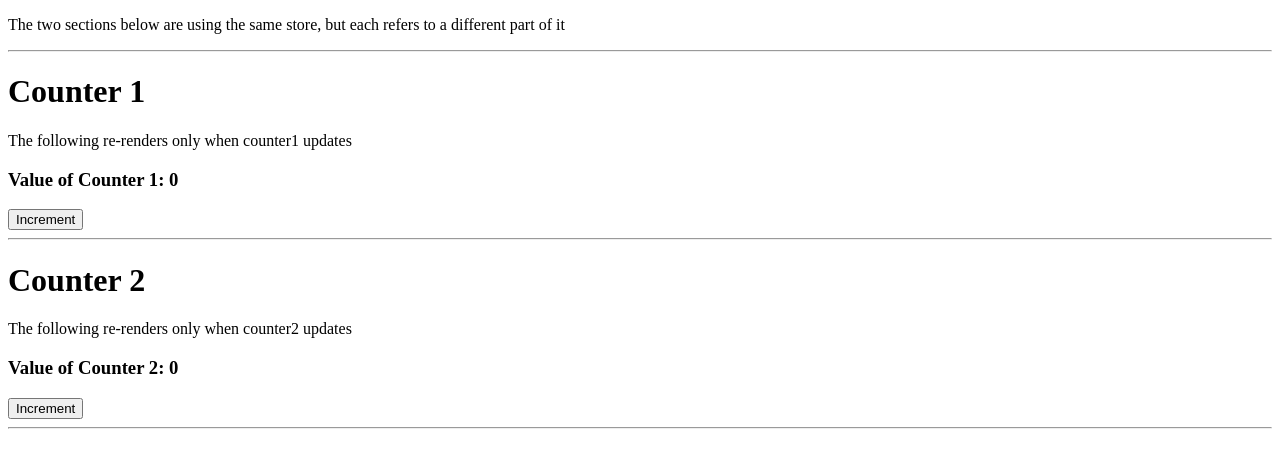
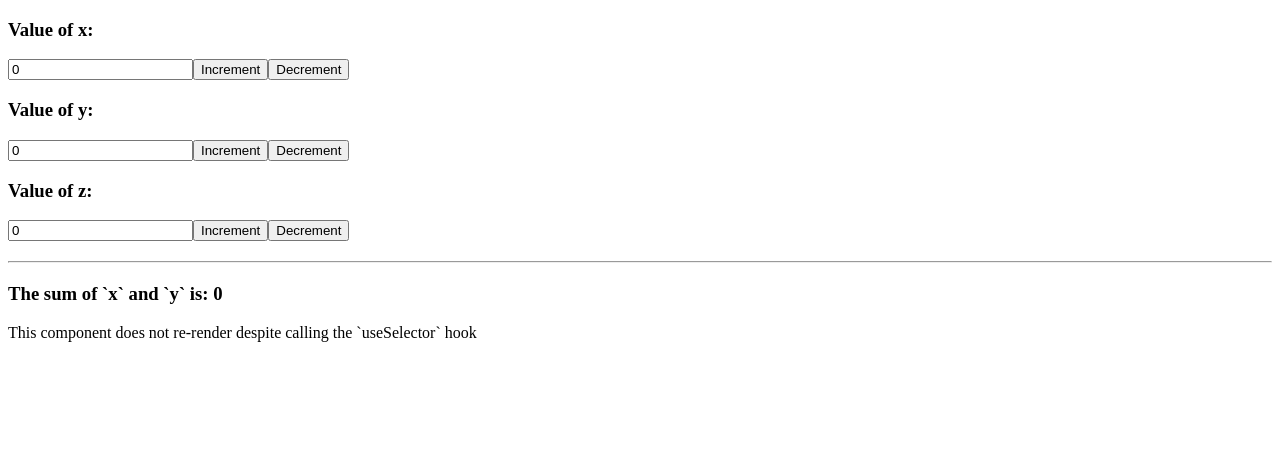
Before and after one commit to ghamadi/react-nimble-store, a React (Vite) app: page / in a window 1280 px wide. Shown: the top 468 px of the page. Built offline with nearby package versions, Linux system fonts and the light colour scheme.

Commit message:
Update main example and add README

```diff
--- a/src/App.tsx
+++ b/src/App.tsx
@@ -1,64 +1,71 @@
-import { useCallback } from 'react';
+import { ChangeEvent } from 'react';
 import { createStore } from '~/lib/create-store';
-import { useDispatch, useSelector } from '~/lib/hooks';
+import { useSelector, useDispatch } from '~/lib/hooks';
 
-interface IGlobalStore {
-  counter1: number;
-  counter2: number;
+interface Values {
+  x: number;
+  y: number;
+  z: number;
 }
 
-const CounterLabel: Record<keyof IGlobalStore, string> = {
-  counter1: 'Counter 1',
-  counter2: 'Counter 2'
-};
+const ValuesStore = createStore<Values>({ x: 0, y: 0, z: 0 });
 
-const GlobalStore = createStore({ counter1: 0, counter2: 0 });
+function ValueInput({ valueKey }: { valueKey: keyof Values }) {
+  const value = useSelector((state) => state[valueKey], ValuesStore);
+  const dispatch = useDispatch(ValuesStore);
 
-function IncrementButton({ counterKey }: { counterKey: keyof IGlobalStore }) {
-  // Use the most immediate parent
-  const counter = useSelector<IGlobalStore, number>((state) => state[counterKey]);
-  const dispatch = useDispatch<IGlobalStore>();
+  const inputChangeHandler = (e: ChangeEvent<HTMLInputElement>) => {
+    dispatch({ [valueKey]: +e.target.value });
+  };
 
-  const increment = useCallback(() => {
-    dispatch({ [counterKey]: counter + 1 });
-  }, [counter, counterKey, dispatch]);
+  const moveByOne = (direction: 'add' | 'sub') => {
+    const offset = direction === 'add' ? 1 : -1;
+    dispatch({ [valueKey]: value + offset });
+  };
 
-  return <button onClick={increment}>Increment</button>;
+  return (
+    <div>
+      <h3>Value of {valueKey}:</h3>
+      <input value={value} onChange={inputChangeHandler} />
+      <button onClick={() => moveByOne('add')}>Increment</button>
+      <button onClick={() => moveByOne('sub')}>Decrement</button>
+    </div>
+  );
 }
 
-function CountDisplay({ counterKey }: { counterKey: keyof IGlobalStore }) {
-  // explicitly pass the store to be used
-  const counter = useSelector((state) => state[counterKey], GlobalStore);
-  const text = `Value of ${CounterLabel[counterKey]}: ${counter}`;
+function DisplaySum() {
+  const x = useSelector((state) => state.x, ValuesStore);
+  const y = useSelector((state) => state.y, ValuesStore);
 
-  return <h3>{text}</h3>;
+  return <h3>The sum of `x` and `y` is: {x + y}</h3>;
+}
+
+function ConsumerThatDoesNotReact() {
+  useSelector((_state) => null, ValuesStore);
+
+  return <p>This component does not re-render despite calling the `useSelector` hook</p>;
 }
 
 export default function App() {
   return (
-    <GlobalStore.Provider>
-      <div>
-        <p>
-          The two sections below are using the same store, but each refers to a different part of it
-        </p>
-        <hr />
+    // The `Provider` does not take props besides `children`
+    <ValuesStore.Provider>
+      {/* Only renders when X changes*/}
+      <ValueInput valueKey="x" />
 
-        <h1>Counter 1</h1>
-        <div>
-          <p>The following re-renders only when counter1 updates</p>
-          <CountDisplay counterKey="counter1" />
-          <IncrementButton counterKey="counter1" />
-        </div>
-        <hr />
+      {/* Only renders when Y changes*/}
+      <ValueInput valueKey="y" />
 
-        <h1>Counter 2</h1>
-        <div>
-          <p>The following re-renders only when counter2 updates</p>
-          <CountDisplay counterKey="counter2" />
-          <IncrementButton counterKey="counter2" />
-        </div>
-        <hr />
-      </div>
-    </GlobalStore.Provider>
+      {/* Only renders when Z changes*/}
+      <ValueInput valueKey="z" />
+
+      <hr style={{ margin: '20px 0' }} />
+
+      {/* Only renders when X or Y change */}
+      <DisplaySum />
+
+      {/* Does not react to changes in the store */}
+      <ConsumerThatDoesNotReact />
+    </ValuesStore.Provider>
   );
 }
```
Also changed, not shown: 1 other file (tests, documents, lock files or other folders).
